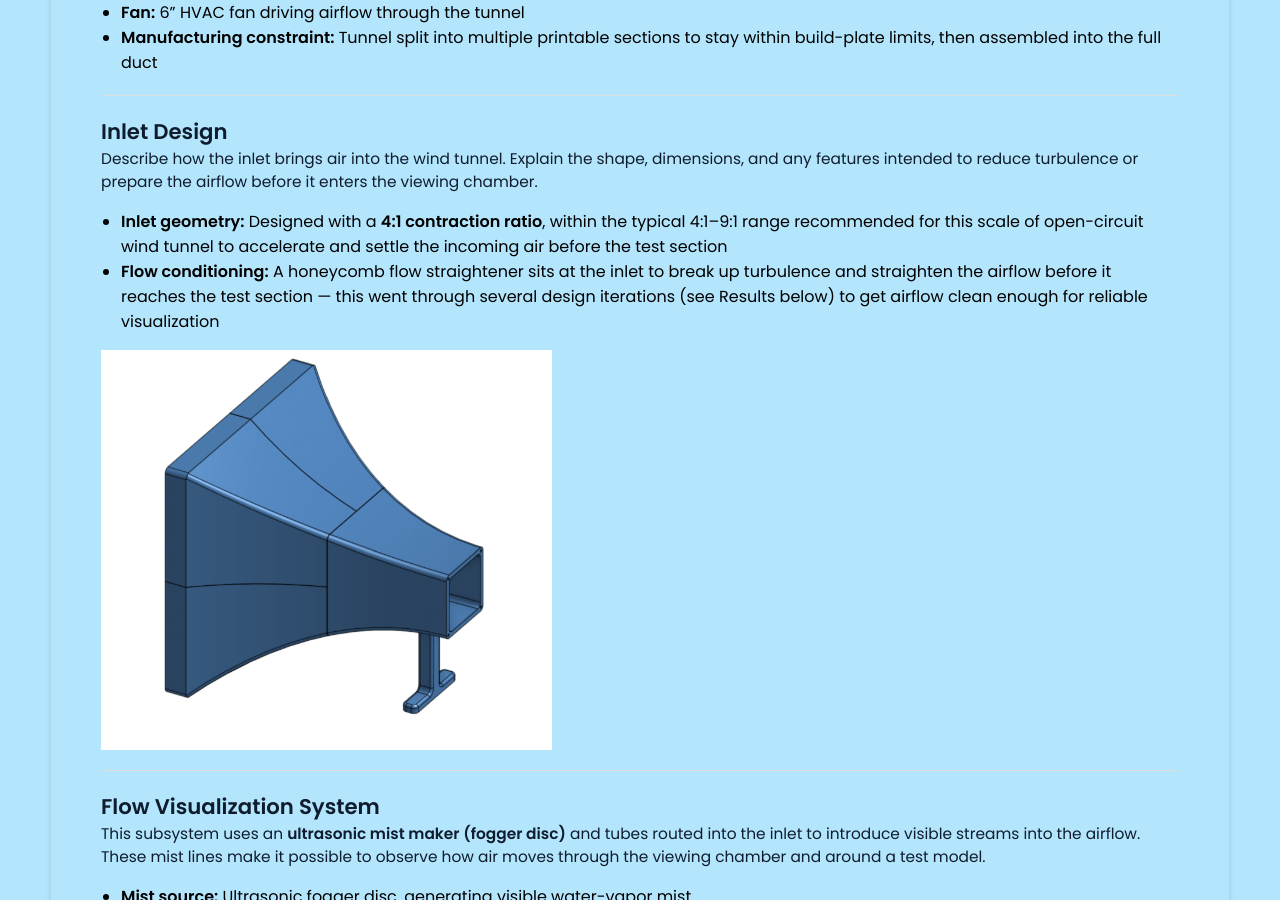
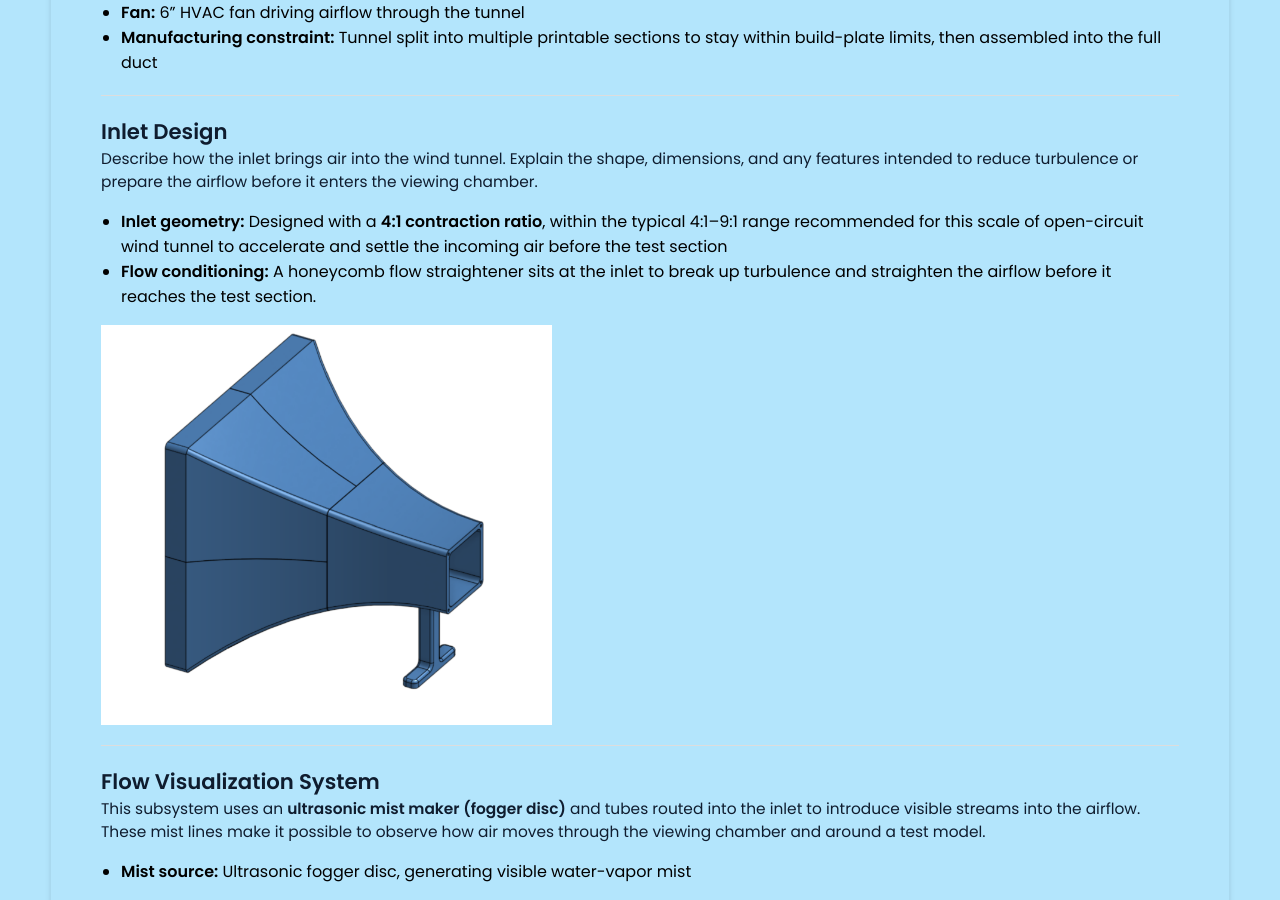
Before and after one commit to Mihirsur007/Mihirsur007.github.io, a Jekyll site: the page built from _projects/3d-printed-wind-tunnel/index.md, in a window 1280 px wide and 900 px high, scrolled down 1488 px. Built offline with Jekyll 4.4.1, drawn with Linux system fonts in a browser that asks for light colours.

Commit message:
updated wording

```diff
--- a/_projects/3d-printed-wind-tunnel/index.md
+++ b/_projects/3d-printed-wind-tunnel/index.md
@@ -35,7 +35,7 @@ The wind tunnel is divided into three main sections: the inlet, the viewing cham
 Describe how the inlet brings air into the wind tunnel. Explain the shape, dimensions, and any features intended to reduce turbulence or prepare the airflow before it enters the viewing chamber.
 
 - **Inlet geometry:** Designed with a **4:1 contraction ratio**, within the typical 4:1–9:1 range recommended for this scale of open-circuit wind tunnel to accelerate and settle the incoming air before the test section
-- **Flow conditioning:** A honeycomb flow straightener sits at the inlet to break up turbulence and straighten the airflow before it reaches the test section — this went through several design iterations (see Results below) to get airflow clean enough for reliable visualization
+- **Flow conditioning:** A honeycomb flow straightener sits at the inlet to break up turbulence and straighten the airflow before it reaches the test section.
 
 {% include image-gallery.html images="wind-tunnel-inlet.png" height="400" %}
 
```
